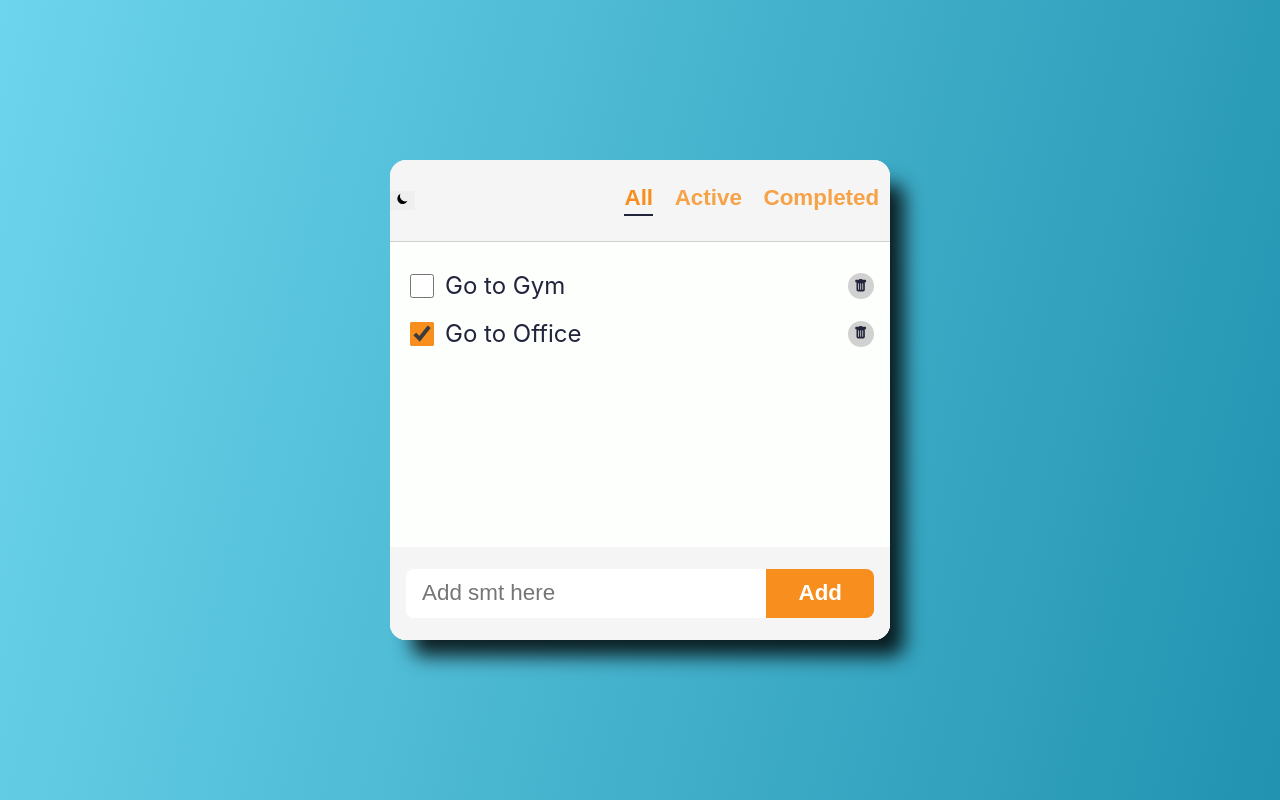
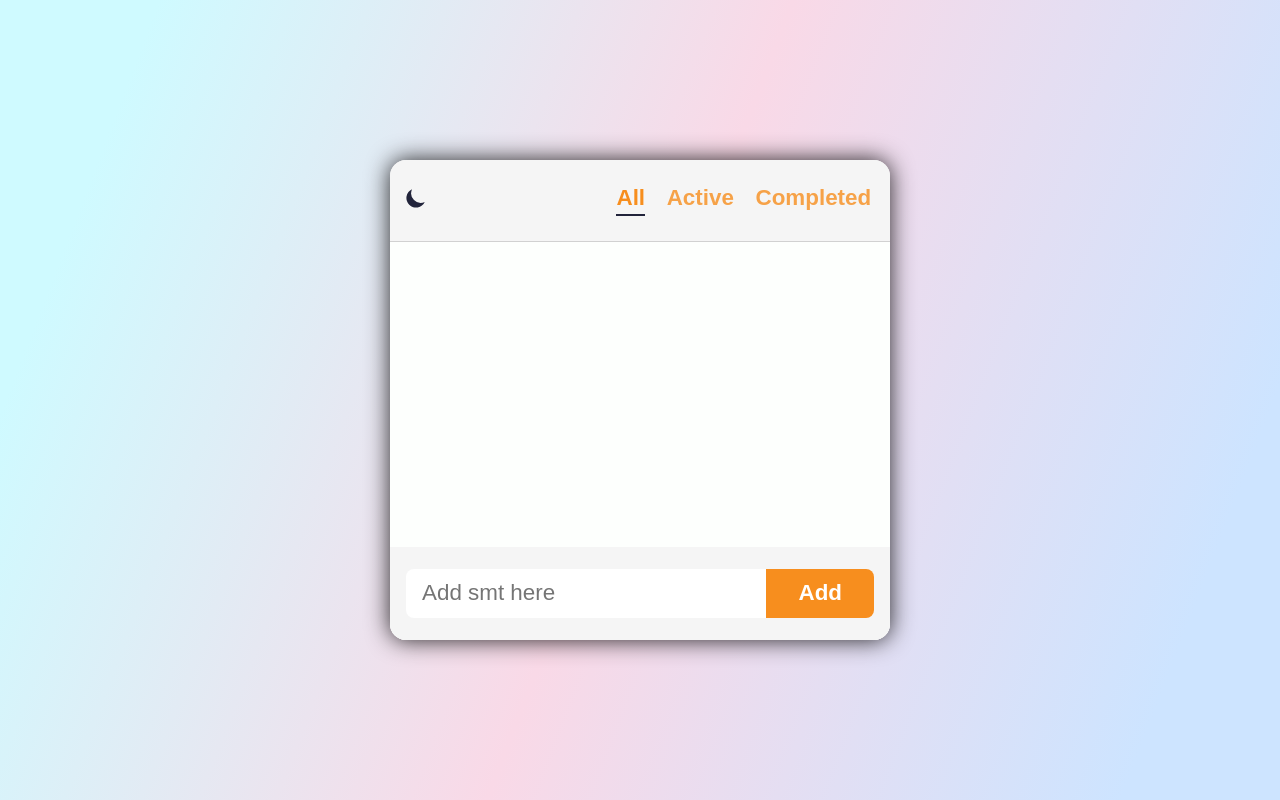
Before and after one commit to Ryan-Nam/react-todo, a React (Create React App) app: page / in a window 1280 px wide. Built offline with nearby package versions, Linux system fonts and the light colour scheme.

Commit message:
Develop local storage function with useSatet

```diff
--- a/src/components/Header/Header.jsx
+++ b/src/components/Header/Header.jsx
@@ -7,7 +7,7 @@ export default function Header({ filters, currentFilter, onFilterChange }) {
 
   return (
     <header className={styles.header}>
-      <button onClick={toggleDarkMode}>
+      <button onClick={toggleDarkMode} className={styles.toggle}>
         {!darkMode && <HiMoon />}
         {darkMode && <HiSun />}
       </button>
--- a/src/components/Header/Header.module.css
+++ b/src/components/Header/Header.module.css
@@ -4,6 +4,20 @@
   align-items: center;
   background-color: var(--color-bg-dark);
   border-bottom: 1px solid var(--color-grey);
+  padding: 0 0.5rem;
+}
+
+.toggle {
+  background-color: transparent;
+  color: var(--color-text);
+  font-size: 1.5rem;
+  cursor: pointer;
+  transition: all 150ms ease-out;
+}
+
+.toggle:hover {
+  transform: scale(1.1);
+  color: var(--color-accent);
 }
 
 .filters {
--- a/src/components/TodoList/TodoList.jsx
+++ b/src/components/TodoList/TodoList.jsx
@@ -1,13 +1,10 @@
-import React, { useState } from 'react';
+import React, { useEffect, useState } from 'react';
 import AddTodo from '../AddTodo/AddTodo';
 import Todo from '../Todo/Todo';
-import styles from './TodoList.module.css'
+import styles from './TodoList.module.css';
 
 export default function TodoList({ currentFilter }) {
-  const [todos, setTodos] = useState([
-    { id: '123', text: 'Go to Gym', status: 'active' },
-    { id: '124', text: 'Go to Office', status: 'completed' },
-  ]);
+  const [todos, setTodos] = useState(() => readTodosFromLocalStorage());
 
   //새로운 (입력받은)todo 를 todos에 업데이트해야 함
   //console.log(todo);
@@ -21,6 +18,14 @@ export default function TodoList({ currentFilter }) {
   // t의 id가 삭제하고자하는 item의 id가 아닌 경우에만 필터링
   const handleDelte = (deleted) =>
     setTodos(todos.filter((t) => t.id !== deleted.id));
+
+  //so, whenever, todos is changed, we will store its data
+  // 1.change todos to JSON file and
+  // 2. save as todos(key)
+
+  useEffect(() => {
+    localStorage.setItem('todos', JSON.stringify(todos));
+  }, [todos]);
 
   const filtered = getFilteredItems(todos, currentFilter);
 
@@ -43,6 +48,13 @@ export default function TodoList({ currentFilter }) {
   );
 }
 
+//if there is todos, parse(chagne) as JSON, if not, return []
+function readTodosFromLocalStorage() {
+  console.log('readTodosFromLocalStorage');
+  const todos = localStorage.getItem('todos');
+  return todos ? JSON.parse(todos) : [];
+}
+
 function getFilteredItems(todos, filter) {
   if (filter === 'all') {
     return todos;
--- a/src/index.css
+++ b/src/index.css
@@ -3,9 +3,23 @@
   --color-bg: #fdfffd;
   --color-grey: #d1d1d1;
   --color-text: #22243b;
-  --color-accent: #F78e1e;
+  --color-accent: #f78e1e;
   --color-white: #ffff;
   --color-scrollbar: #aaa7a7;
+}
+
+html.dark {
+  --color-bg-dark: #1a1c35;
+  --color-bg: #22243b;
+  --color-grey: #4e4e4e;
+  --color-text: #fdfffd;
+  background: rgb(40, 42, 45);
+  background: linear-gradient(
+    111deg,
+    rgba(40, 42, 45, 1) 10%,
+    rgba(46, 152, 196, 1) 50%,
+    rgba(40, 42, 45, 1) 90%
+  );
 }
 
 body {
@@ -23,11 +37,12 @@ body {
   font-size: 1.2rem;
   accent-color: var(--color-accent);
   background: rgb(2, 0, 36);
-  background: rgb(109, 213, 237);
+  background: rgb(207, 250, 255);
   background: linear-gradient(
-    104deg,
-    rgba(109, 213, 237, 1) 0%,
-    rgba(33, 147, 176, 1) 100%
+    111deg,
+    rgba(207, 250, 255, 1) 10%,
+    rgba(249, 217, 231, 1) 50%,
+    rgba(205, 228, 255, 1) 90%
   );
 }
 
@@ -40,9 +55,9 @@ body {
   border-radius: 1rem;
   display: flex;
   flex-direction: column;
-  box-shadow: 18px 20px 19px -4px rgba(0,0,0,0.84);
--webkit-box-shadow: 18px 20px 19px -4px rgba(0,0,0,0.84);
--moz-box-shadow: 18px 20px 19px -4px rgba(0,0,0,0.84);
+  box-shadow: 0px 0px 23px 0px rgba(0, 0, 0, 0.85);
+  -webkit-box-shadow: 0px 0px 23px 0px rgba(0, 0, 0, 0.85);
+  -moz-box-shadow: 0px 0px 23px 0px rgba(0, 0, 0, 0.85);
 }
 
 code {
@@ -50,7 +65,7 @@ code {
     monospace;
 }
 
-*{
+* {
   box-sizing: border-box;
 }
 
```
